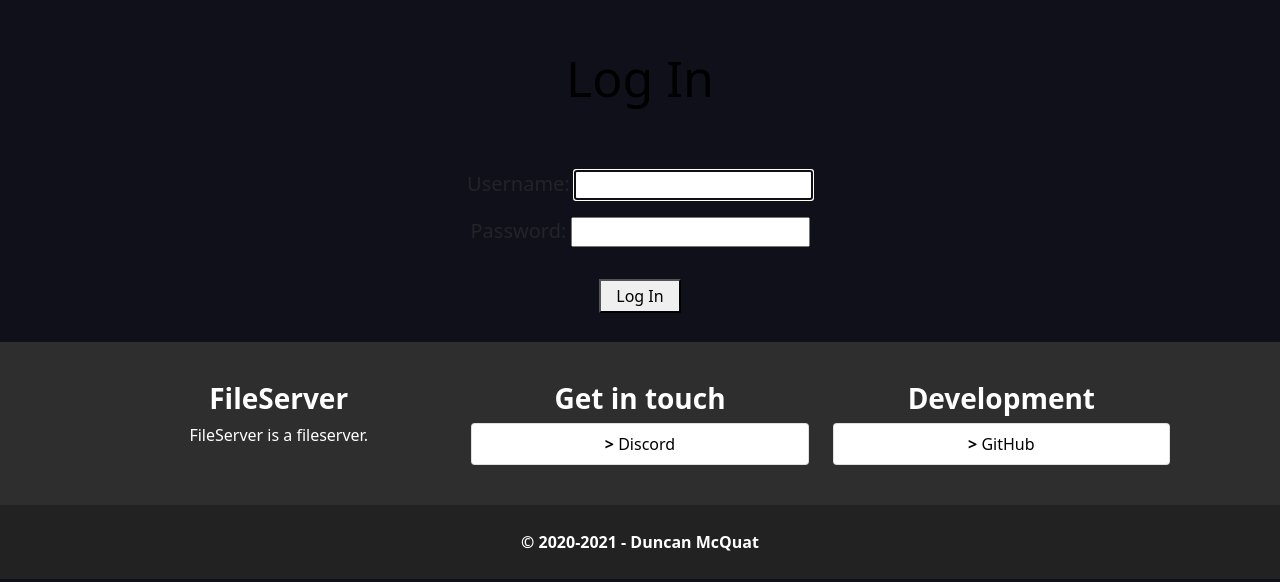
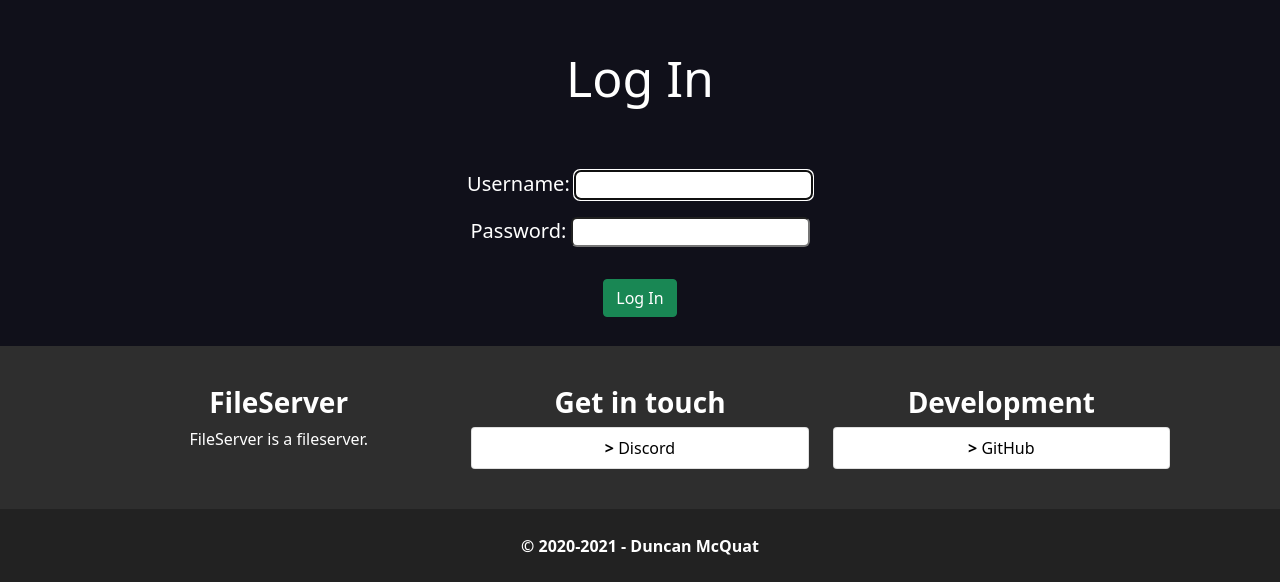
Before and after one commit to compsup/FileServer, a Django app: a page that uses mysite/app/templates/registration/login.html in a window 1280 px wide. Shown: the part 62-644 px from the top of the page. Run offline with Django 3.2, Linux system fonts and the light colour scheme.

Commit message:
Changed text colour to work with dark mode. Updated file-upload.

```diff
--- a/mysite/app/models.py
+++ b/mysite/app/models.py
@@ -26,7 +26,7 @@ def directory_path(instance, filename):
 
 
 class Files(models.Model):
-    file_name = models.CharField(max_length=50, blank=True, null=True)
+    file_name = models.CharField(max_length=50, null=True)
     pub_date = models.DateTimeField(
         'date published', blank=True, null=True, auto_now_add=True)
     file = models.FileField(default='', upload_to=directory_path)
--- a/mysite/app/static/css/files.css
+++ b/mysite/app/static/css/files.css
@@ -40,3 +40,6 @@ table th {
   position: sticky;
   top: 0px;
 }
+th {
+  background-color: rgb(255, 0, 0);
+}
--- a/mysite/app/static/css/register.css
+++ b/mysite/app/static/css/register.css
@@ -22,4 +22,11 @@ form {
 }
 label {
   font-size: 20px;
+  color: white;
 }
+h2 {
+  color: white;
+}
+input {
+  border-radius: 6px;
+}
--- a/mysite/app/templates/app/files.html
+++ b/mysite/app/templates/app/files.html
@@ -21,7 +21,7 @@
             <div class="uploaded-files-table table-responsive-md">
                 {% if latest_file_list %}
                 {% if user.is_authenticated %}
-                <table class="table table-dark table-striped table-hover">
+                <table class="table table-dark table-striped table-hover table-bordered">
                     <thead>
                         <tr>
                             <th>File Name</th>
--- a/mysite/app/templates/registration/login.html
+++ b/mysite/app/templates/registration/login.html
@@ -17,7 +17,7 @@
         <form method="post">
             {% csrf_token %}
             {{ form.as_p }}
-            <button type="submit">Log In</button>
+            <button class="btn btn-success" type="submit">Log In</button>
         </form>
     </div>
     {% endblock %}
```
Also changed, not shown: mysite/app/static/css/file-upload.css (+8 -0 lines).
